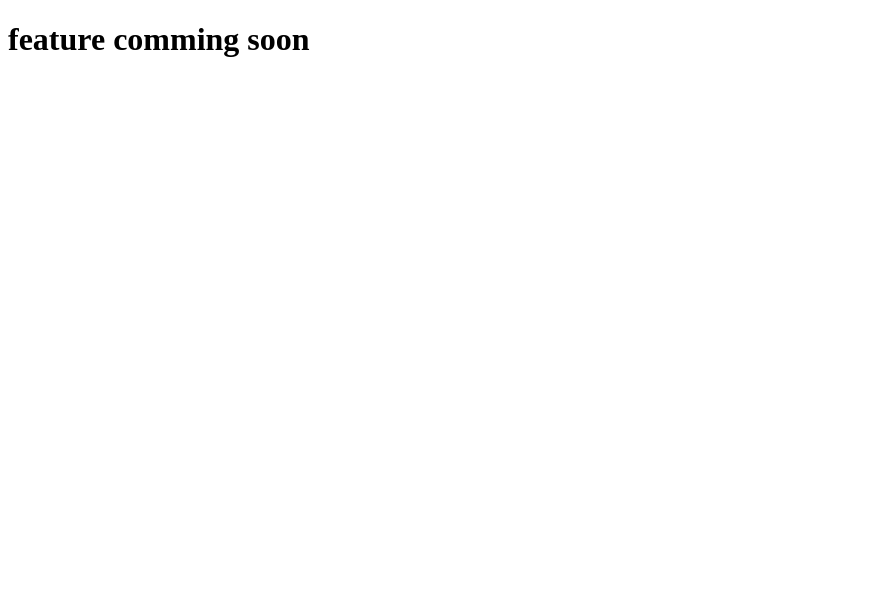
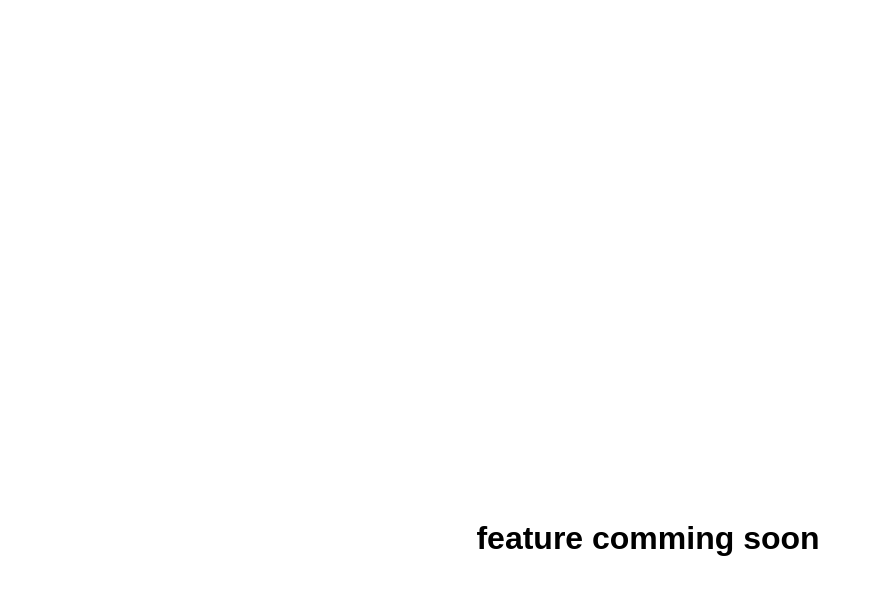
Before and after one commit to taurouf/gitone, a plain HTML site: page index.html in a window 1280 px wide. Shown: the whole page, without its empty margins (0-873 px from the left). Drawn offline with Linux system fonts and the light colour scheme.

Commit message:
application du style dans la page web

```diff
--- a/index.html
+++ b/index.html
@@ -4,9 +4,20 @@
     <meta charset="UTF-8">
     <meta name="viewport" content="width=device-width, initial-scale=1.0">
     <title>mon test</title>
+<style>
+    h1{
+        text-align: center;
+        position: absolute;
+        font-size: 100;
+        font-family: Arial, Helvetica, sans-serif;
+        width: 100%;
+        margin-top: 40%;
+
+    }
+</style>
 </head>
 <body>
-    <h1>feature comming soon</h1>
+    <h1 style="text-align: center; position: absolute; font-size: 100;">feature comming soon</h1>
 
 </body>
 </html>
```
